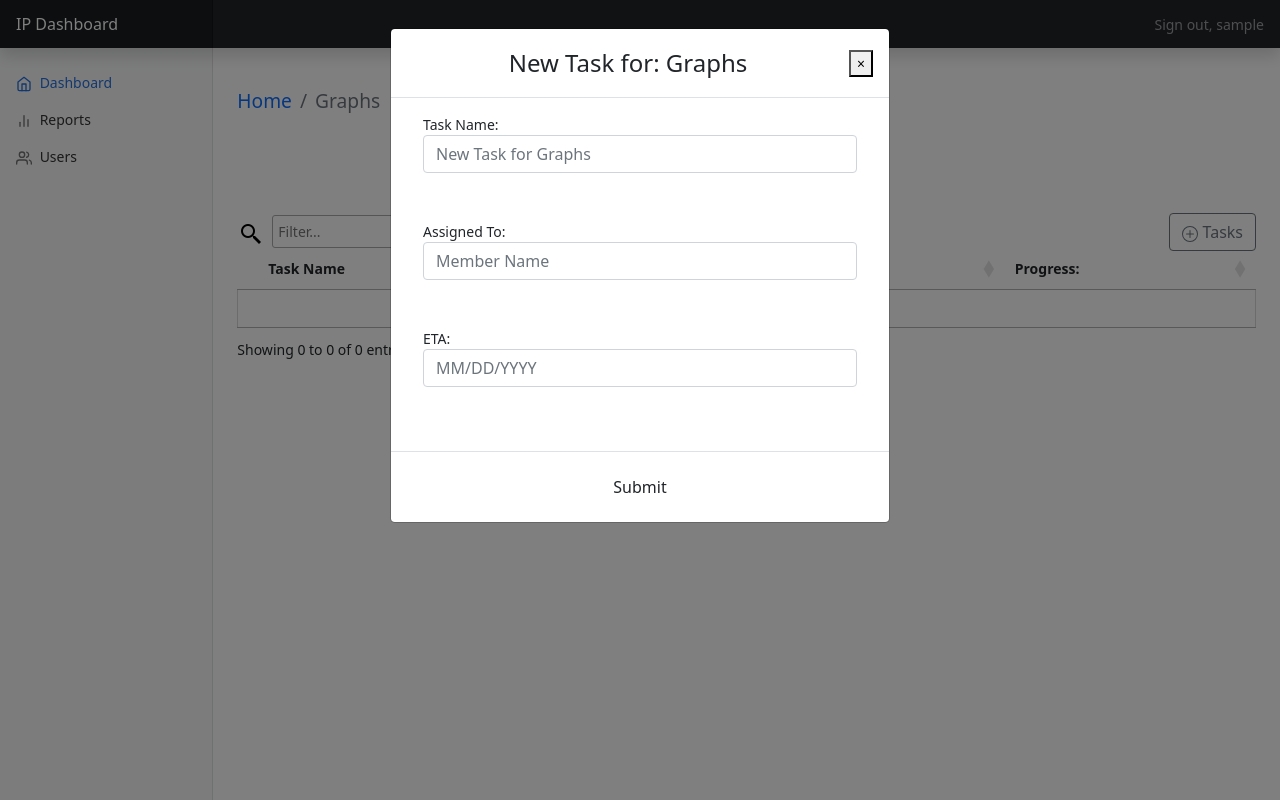
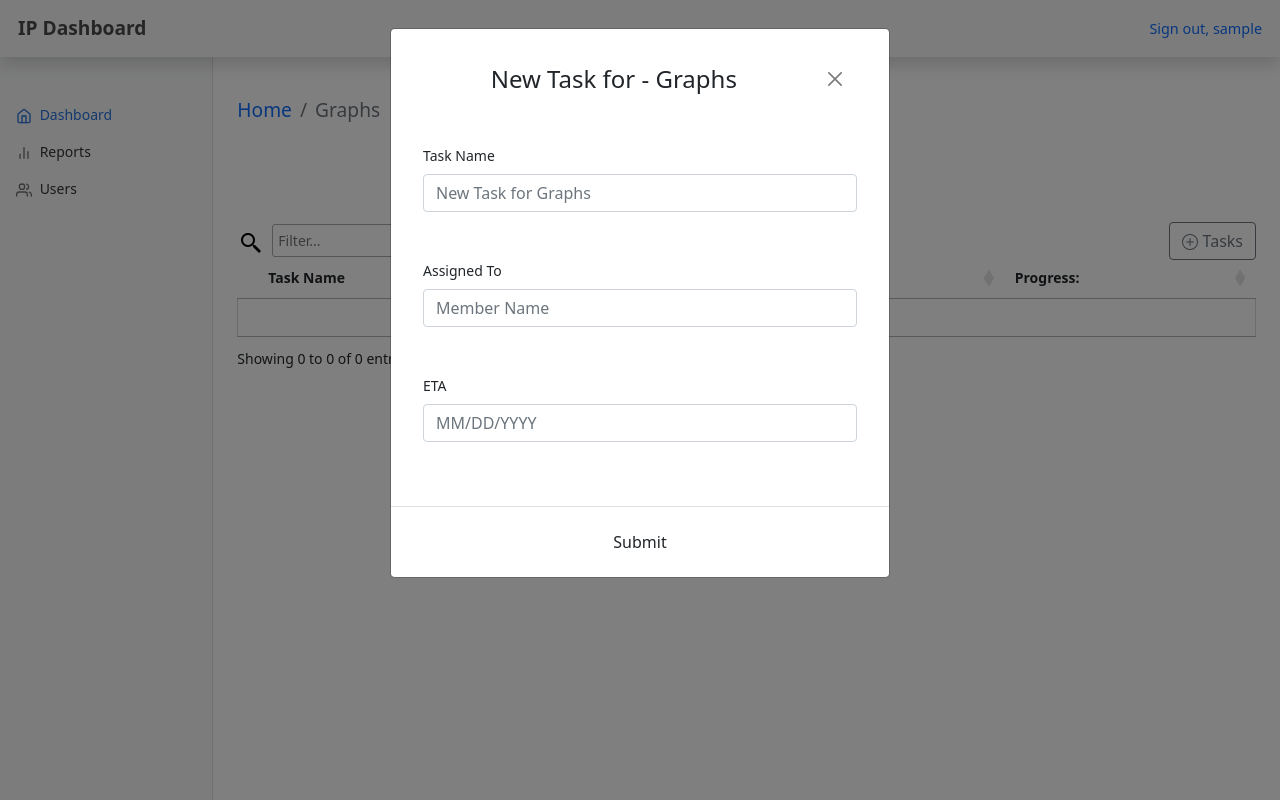
Before and after one commit to gjairath/IP_Version_2.0, a Flask app: a page that uses ip_app/templates/test69.html in a window 1280 px wide, after a click on "Tasks". Run offline with Flask 2, Linux system fonts and the light colour scheme; the visitor is signed in with stand-in values (Sample User, id 1); data comes from the database, SQL or seed files in the repository; both versions use the stored data as it was after the commit; data that the repository does not hold is empty; some libraries are stand-ins or nearby versions.

Commit message:
Forget pass/updates to UI

```diff
--- a/ip_app/routes.py
+++ b/ip_app/routes.py
@@ -476,7 +476,7 @@ def reset_password(token):
         db.session.commit()
         flash('Your password has been reset.')
         return redirect(url_for('login'))
-    return render_template('reset_password.html', form=form)
+    return render_template('reset_password.html', form=form, user=user)
 
 
 @app.route('/logout')
--- a/ip_app/static/dashboard_project_in.css
+++ b/ip_app/static/dashboard_project_in.css
@@ -78,6 +78,10 @@ a.editor-create {
     padding-left: 2rem;
 }
 
+.btn-close {
+    margin-right: 1.5rem !important;
+}
+
 .nav-item-top > a {
 
     color:rgba(75, 119, 190, 1);
@@ -88,3 +92,15 @@ a.editor-create {
     transform: translateY(-4px);
     transition: 0.5s;
 }
+
+
+.md-form > label {
+    font-weight: 500;
+    margin-bottom: .5rem;
+}
+
+.modal-header {
+    padding-top: 2rem;
+    padding-bottom: 2rem;
+    border-bottom: none;
+}
--- a/ip_app/static/test69.css
+++ b/ip_app/static/test69.css
@@ -11,14 +11,12 @@ body {
 .sidebar {
   position: fixed;
   top: 0;
-  /* rtl:raw:
-  right: 0;
-  */
+
   bottom: 0;
-  /* rtl:remove */
+
   left: 0;
-  z-index: 100; /* Behind the navbar */
-  padding: 48px 0 0; /* Height of navbar */
+  z-index: 100;
+  padding: 48px 0 0;
   box-shadow: inset -1px 0 0 rgba(0, 0, 0, .1);
 }
 
@@ -65,8 +63,29 @@ body {
   padding-top: .75rem;
   padding-bottom: .75rem;
   font-size: 1rem;
-  background-color: rgba(0, 0, 0, .25);
-  box-shadow: inset -1px 0 0 rgba(0, 0, 0, .25);
+  z-index: 15;
+}
+
+.p-0{
+    padding: 2px!important;
+}
+
+.pt-3{
+    padding-top: 3rem!important;
+}
+
+.black-bold{
+    color: rgba(0,0,0, 0.7);
+    font-size: 1.2rem;
+    font-weight: bold;
+}
+
+.px-3{
+    font-size: 0.9rem;
+}
+
+#sidebarMenu{
+    z-index: 10;
 }
 
 .navbar .navbar-toggler {
@@ -74,24 +93,9 @@ body {
   right: 1rem;
 }
 
-.navbar .form-control {
-  padding: .75rem 1rem;
-  border-width: 0;
-  border-radius: 0;
+#dboard-title {
+
 }
-
-.form-control-dark {
-  color: #fff;
-  background-color: rgba(255, 255, 255, .1);
-  border-color: rgba(255, 255, 255, .1);
-}
-
-.form-control-dark:focus {
-  border-color: transparent;
-  box-shadow: 0 0 0 3px rgba(255, 255, 255, .25);
-}
-
-
 
 #main-section{
     margin-top: 20px;
--- a/ip_app/templates/dashboard_project_in.html
+++ b/ip_app/templates/dashboard_project_in.html
@@ -37,29 +37,27 @@
   <div class="modal-dialog" role="document">
     <div class="modal-content">
       <div class="modal-header text-center">
-        <h4 class="modal-title w-100 font-weight-bold">New Task for: {{ project_name }} </h4>
-        <button type="button" class="close" data-dismiss="modal" aria-label="Close">
-          <span aria-hidden="true">&times;</span>
-        </button>
+        <h4 class="modal-title w-100 font-weight-bold">New Task for - {{ project_name }} </h4>
+<button type="button" class="btn-close ms-auto" data-bs-dismiss="modal" aria-label="Close"></button>        </button>
       </div>
 
 
       <div class="modal-body mx-3">
         <div class="md-form mb-5">
           <i class="fas fa-user prefix grey-text"></i>
-            <label for="task_name" class="form-control-label">Task Name: </label>
+            <label for="task_name" class="form-control-label">Task Name </label>
             <input type="text" class="form-control" id="task_name" placeholder="New Task for {{ project_name }}">
         </div>
 
         <div class="md-form mb-5">
           <i class="fas fa-envelope prefix grey-text"></i>
-            <label for="assigned_to" class="form-control-label" >Assigned To: </label>
+            <label for="assigned_to" class="form-control-label" >Assigned To </label>
             <input type="text" class="form-control" id="assigned_to" placeholder="Member Name">
         </div>
 
         <div class="md-form mb-5">
           <i class="fas fa-tag prefix grey-text"></i>
-            <label for="eta" class="form-control-label">ETA: </label>
+            <label for="eta" class="form-control-label">ETA </label>
                 <input type="text" placeholder="MM/DD/YYYY"
                     onfocus="(this.type='date')" class="form-control" id="eta"  >
 
--- a/ip_app/templates/login.html
+++ b/ip_app/templates/login.html
@@ -12,7 +12,7 @@
 
     <p>
         Forgot Your Password?
-        <a href="#">Click to Reset It</a>
+        <a href="{{ url_for('reset_password_request') }}">Click to Reset It</a>
     </p>
 
 {% endblock %}
--- a/ip_app/templates/test69.html
+++ b/ip_app/templates/test69.html
@@ -29,14 +29,16 @@
 
   <body>
 
-<header class="navbar navbar-dark sticky-top bg-dark flex-md-nowrap p-0 shadow">
-  <a class="navbar-brand col-md-3 col-lg-2 me-0 px-3" href="{{url_for('index')}}">
+<header class="navbar bg-light sticky-top flex-md-nowrap p-0 shadow" id="top-navbar">
+  <a class="navbar-brand col-md-3 col-lg-2 me-0 px-3" id="dboard-title" href="{{url_for('index')}}">
                 <!-- Display title if passed -->
+              <div class="black-bold">
               {% if title %}
               {{title}} Dashboard
               {% else %}
               IP Dashboard
               {% endif %}
+              </div>
   </a>
 
   <button class="navbar-toggler position-absolute d-md-none collapsed" type="button" data-bs-toggle="collapse" data-bs-target="#sidebarMenu" aria-controls="sidebarMenu" aria-expanded="false" aria-label="Toggle navigation">
```
Also changed, not shown: ip_app/__init__.py (+7 -0 lines), ip_app/templates/reset_password.html (+23 -12 lines), ip_app/templates/reset_password_request.html (+5 -11 lines), ip_app/app.db.
